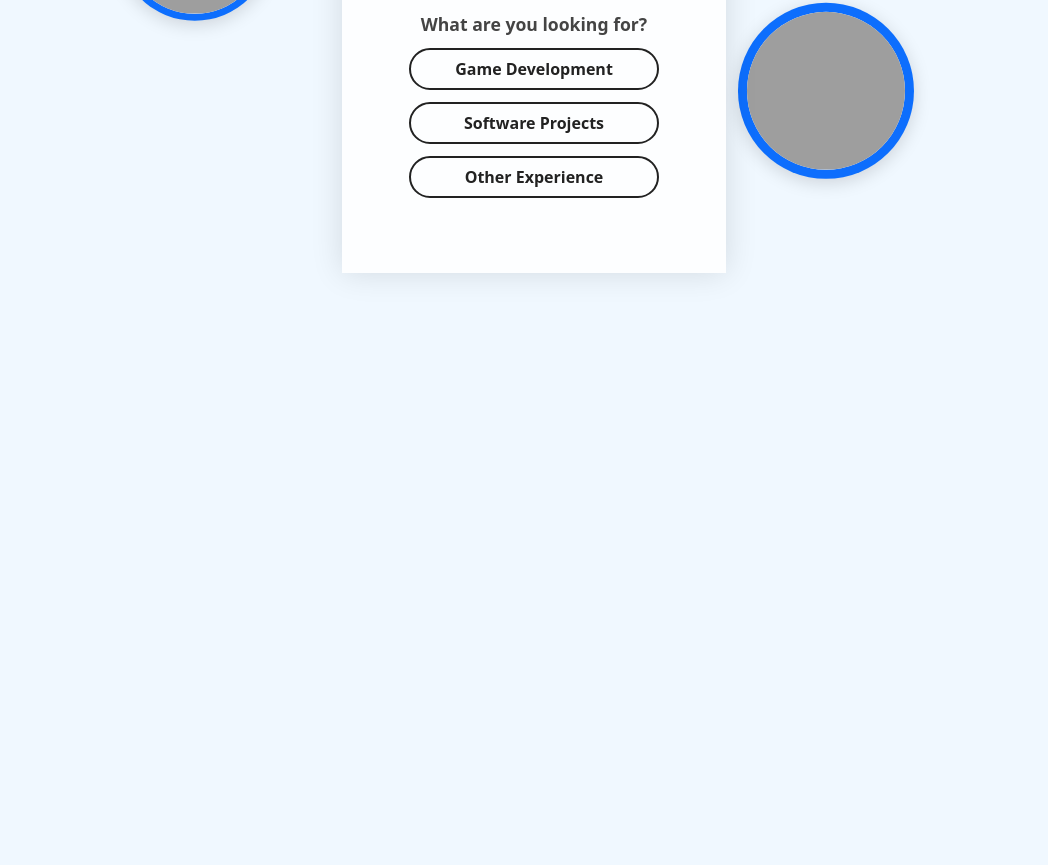
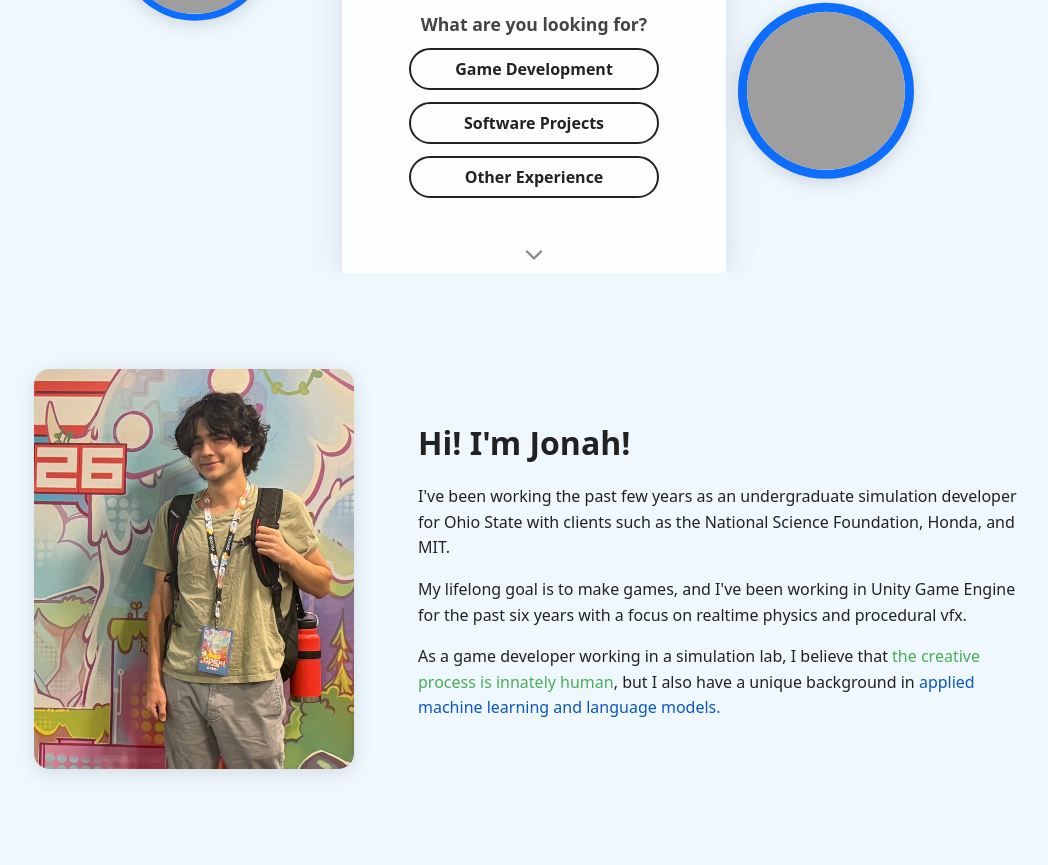
Before and after one commit to JonahSagers/jonahsagers.github.io, a plain HTML site: page index.html in a window 1280 px wide. Shown: the part 527-1392 px from the top of the page, without its empty margins (106-1154 px from the left). Before the commit the page ends 800 px from the top, so only its background shows below. Drawn offline with Linux system fonts and the light colour scheme; grey boxes are pictures that could not be loaded.

Commit message:
Add about me

```diff
--- a/assets/css/style.css
+++ b/assets/css/style.css
@@ -1,14 +1,28 @@
+html { scroll-behavior: smooth; }
+@media (prefers-reduced-motion: reduce) {
+  html { scroll-behavior: auto; }
+}
+
 html, body {
-  height: 100%;
   margin: 0;
-  overflow: hidden;
   background: #f0f8ff;
   font-family: system-ui, -apple-system, "Segoe UI", Roboto, sans-serif;
 }
 
+/* First screen: holds the bubbles and center card, then the page scrolls
+   on to the static sections below. */
+.hero {
+  position: relative;
+  height: 100vh;
+  height: 100svh;          /* ignores mobile browser bars where supported */
+  overflow: hidden;
+}
+
 #bubble-field {
-  position: fixed;
+  position: absolute;
   inset: 0;
+  overflow: hidden;        /* bubbles never spill into the sections below */
+  z-index: 0;              /* own stacking layer, kept under the center card */
 }
 
 /* ─── Bubble shell ─────────────────────────────────────────────── */
@@ -105,7 +119,7 @@ html, body {
 /* ─── Center card ──────────────────────────────────────────────── */
 /* z-index 5: above closed bubbles (1), below open bubbles (10) */
 .center-card {
-  position: fixed;
+  position: absolute;
   left: 50%;
   top: 0;
   bottom: 0;
@@ -228,14 +242,81 @@ html, body {
   transform: translateY(-2px);
 }
 
+/* ─── Scroll-down arrow (bottom of the center card) ───────────── */
+.center-card .scroll-down {
+  position: absolute;
+  bottom: 0.1rem;
+  left: 50%;
+  transform: translateX(-50%);
+  display: grid;
+  place-items: center;
+  width: 2.5rem;
+  height: 2.5rem;
+  border-radius: 50%;
+  color: #888;
+  transition: color 0.15s ease;
+}
+.center-card .scroll-down svg {
+  width: 1.75rem;
+  height: 1.75rem;
+  fill: none;
+  stroke: currentColor;
+  stroke-width: 2;
+  stroke-linecap: round;
+  stroke-linejoin: round;
+  animation: scroll-bob 2s ease-in-out infinite;
+}
+.center-card .scroll-down:hover,
+.center-card .scroll-down:focus-visible { color: #222; }
+@keyframes scroll-bob {
+  0%, 100% { transform: translateY(0); }
+  50%      { transform: translateY(4px); }
+}
+@media (prefers-reduced-motion: reduce) {
+  .center-card .scroll-down svg { animation: none; }
+}
+
+/* ─── About (static section below the bubbles) ───────────────── */
+.about {
+  display: flex;
+  align-items: center;
+  gap: clamp(1.5rem, 5vw, 4rem);
+  max-width: 1000px;
+  margin: 0 auto;
+  padding: clamp(3rem, 8vw, 6rem) 1.5rem;
+  color: #222;
+}
+.about-photo {
+  flex: 0 0 min(320px, 35%);
+  aspect-ratio: 4 / 5;
+  border-radius: 16px;
+  overflow: hidden;
+  background: #e3e8ee;          /* placeholder until a photo is added */
+  border: 2px dashed #b8c2cc;
+  box-shadow: 0 4px 18px rgba(0, 0, 0, 0.12);
+}
+.about-photo:has(img) { border: none; }
+.about-photo img {
+  display: block;
+  width: 100%;
+  height: 100%;
+  object-fit: cover;
+}
+.about-text { flex: 1; line-height: 1.6; }
+.about-text h2 { margin: 0 0 1rem; font-size: clamp(1.5rem, 3vw, 2rem); }
+.about-text p  { margin: 0 0 1em; }
+.about-text p:last-child { margin-bottom: 0; }
+
 /* ─── Portrait (phones): card becomes a compact bar across the top ── */
 @media (orientation: portrait) {
   /* bubbles live only below the card: the field starts at the card's bottom
-     edge (--card-h set from JS) and clips anything above it */
+     edge (--card-h set from JS), so nothing is ever behind the card */
   #bubble-field {
     top: var(--card-h, 0px);
-    overflow: hidden;
   }
+  /* about: photo stacks above the text */
+  .about { flex-direction: column; align-items: stretch; }
+  .about-photo { flex: none; width: min(320px, 100%); margin: 0 auto; }
   .center-card {
     left: 0;
     right: 0;
@@ -245,6 +326,15 @@ html, body {
     min-width: 0;
     padding: 1rem;
   }
+  /* card is a short bar here: arrow sits in the flow under the buttons */
+  .center-card .scroll-down {
+    position: static;
+    transform: none;
+    margin: 0.25rem auto -0.5rem;
+    width: 2rem;
+    height: 2rem;
+  }
+  .center-card .scroll-down svg { width: 1.4rem; height: 1.4rem; }
   .center-card .photo { width: 72px; margin-bottom: 0.5rem; border-radius: 12px; }
   .center-card h1 { margin-bottom: 0.75rem; font-size: 1.5rem; }
   .center-card .links {
--- a/index.html
+++ b/index.html
@@ -7,6 +7,8 @@
   <link rel="stylesheet" href="./assets/css/style.css">
 </head>
 <body>
+  <!-- First screen: floating project bubbles around the center card -->
+  <header class="hero">
     <main id="bubble-field" aria-label="Projects"></main>
 
     <!-- Center card -->
@@ -37,6 +39,25 @@
           <button type="button" data-category="other">Other Experience</button>
         </div>
       </div>
+
+      <a class="scroll-down" href="#about" aria-label="Scroll down to About me">
+        <svg viewBox="0 0 24 24" aria-hidden="true"><path d="M6 9l6 6 6-6"/></svg>
+      </a>
+    </section>
+  </header>
+
+  <!-- Static section below the bubbles -->
+  <section class="about" id="about" aria-labelledby="about-title">
+    <!-- Drop a photo at assets/images/about.jpeg (portrait-ish works best) -->
+    <div class="about-photo">
+      <img src="./assets/images/GDEX.jpeg" alt="Jonah Sagers" onerror="this.remove()">
+    </div>
+    <div class="about-text">
+      <h2 id="about-title">Hi! I'm Jonah!</h2>
+      <p>I've been working the past few years as an undergraduate simulation developer for Ohio State with clients such as the National Science Foundation, Honda, and MIT.</p>
+      <p>My lifelong goal is to make games, and I've been working in Unity Game Engine for the past six years with a focus on realtime physics and procedural vfx.</p>
+      <p>As a game developer working in a simulation lab, I believe that <span style="color: #4bad56">the creative process is innately human</span>, but I also have a unique background in <span style="color: #0c56c4">applied machine learning and language models.</span></p>
+    </div>
   </section>
 
   <!-- Project data: add/edit bubbles in projects.js -->
```
Also changed, not shown: assets/images/GDEX.jpeg (added), 1 other file. Lines whose indentation alone changed are shown as unchanged.
